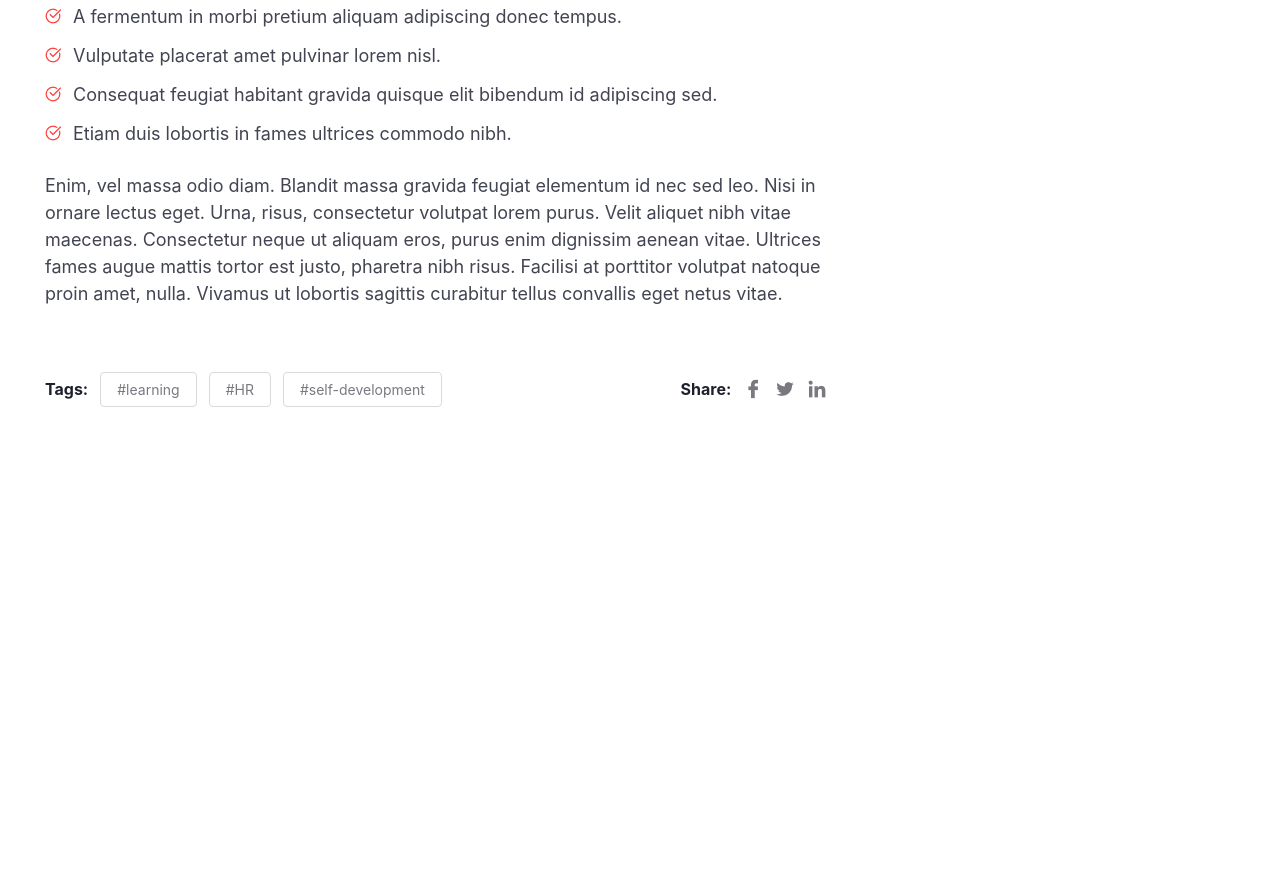
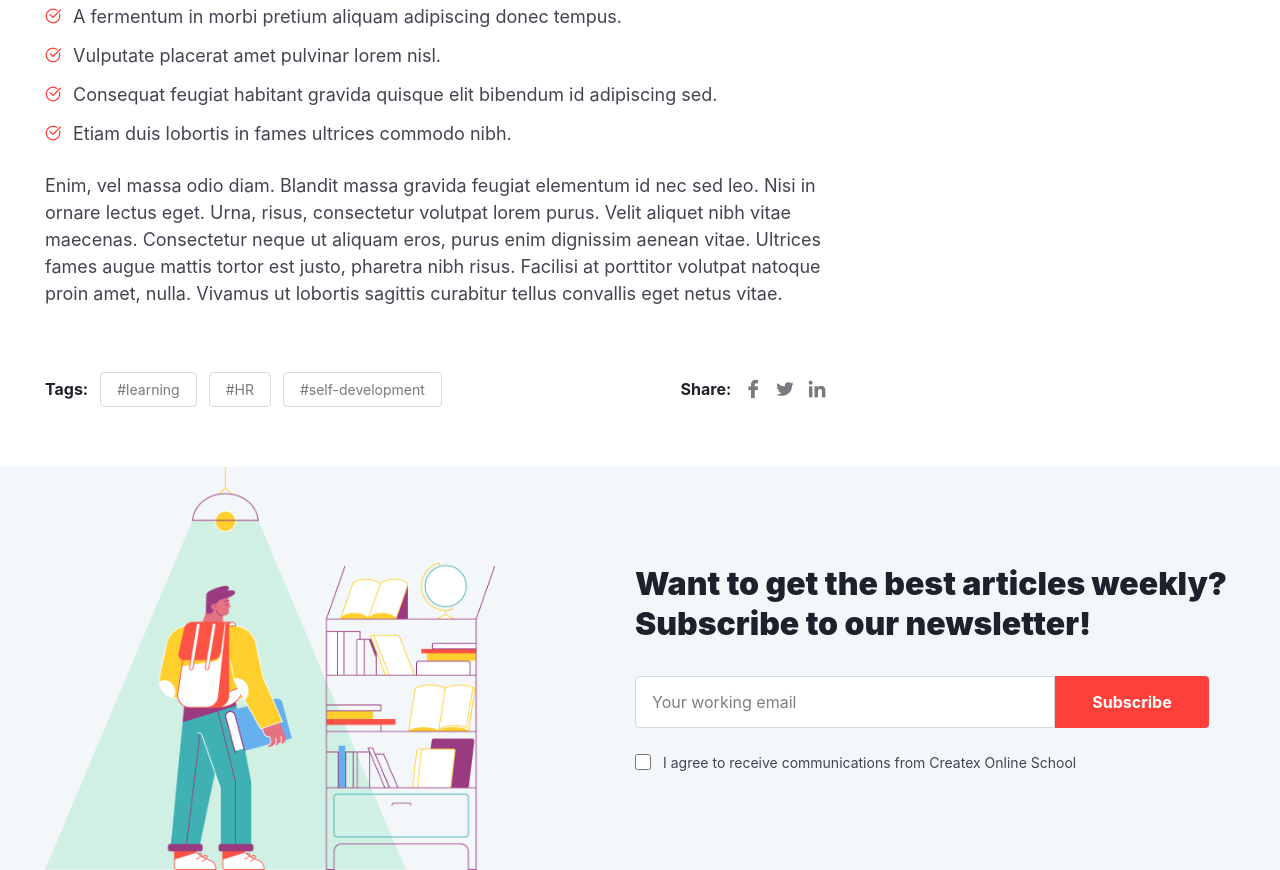
Before and after one commit to zargulak11-hash/branch-mz, a website: page src/zarina.html in a window 1280 px wide. Shown: the part 1452-2322 px from the top of the page. Before the commit the page ends 1919 px from the top, so only its background shows below. Drawn offline with nearby package versions, Linux system fonts and the light colour scheme; files that its build step writes are made by us from their sources.

Commit message:
commit3_zarina1

```diff
--- a/src/zarina.html
+++ b/src/zarina.html
@@ -149,6 +149,36 @@
     </aside>
 
 </section>
+<section class="bg-[#F4F7F9] ">
+    <div class="max-w-[1230px] mx-auto px-[20px] flex flex-col lg:flex-row items-center justify-between gap-[40px]">
+        <div class="w-full lg:w-[450px]">
+            <img src="./images/illustration (3).png" >
+        </div>
+        <div class="w-full lg:w-[600px]">
+            <h2 class="text-[28px] lg:text-[32px] font-black text-[#1E212C] mb-[32px] leading-tight">
+                Want to get the best articles weekly? <br>
+                Subscribe to our newsletter!
+            </h2>
+
+            <form class="flex flex-col gap-[24px]">
+                <div class="flex flex-wrap lg:flex-nowrap gap-0">
+                    <input type="email" placeholder="Your working email" class="w-full lg:w-[420px] h-[52px] px-[16px] border bg-[white] border-[#D7DADD] rounded-l-[4px] outline-none focus:border-[#FF3F3A]">
+                    <button class="w-full lg:w-[154px] h-[52px] bg-[#FF3F3A] text-white font-bold rounded-r-[4px] hover:opacity-90 transition-all">
+                        Subscribe
+                    </button>
+                </div>
+                <label class="flex items-center gap-[12px] cursor-pointer">
+                    <input type="checkbox" class="w-[16px] h-[16px] accent-[#FF3F3A]">
+                    <span class="text-[14px] text-[#424551]">
+                        I agree to receive communications from Createx Online School
+                    </span>
+                </label>
+            </form>
+        </div>
+
+    </div>
+</section>
+
     </main>
     </div>
 
```
Also changed, not shown: src/images/illustration (3).png (added).
